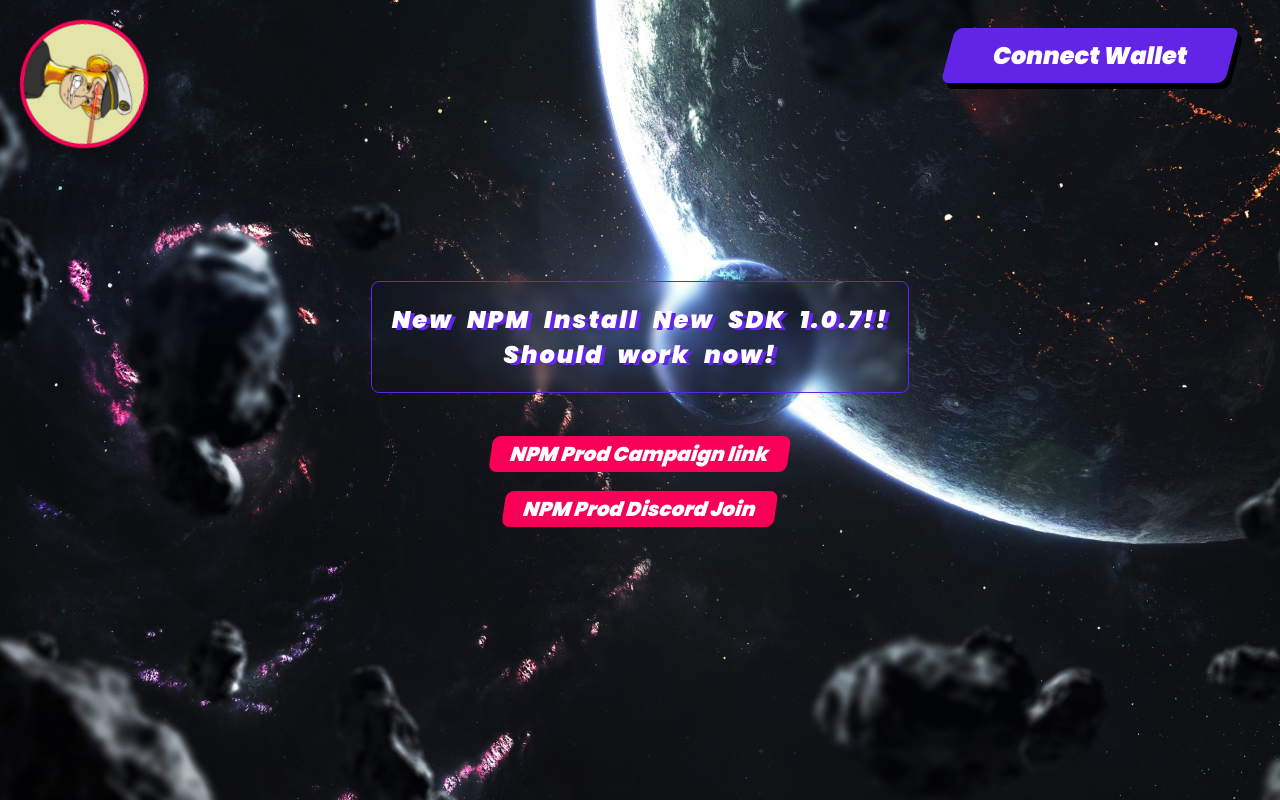
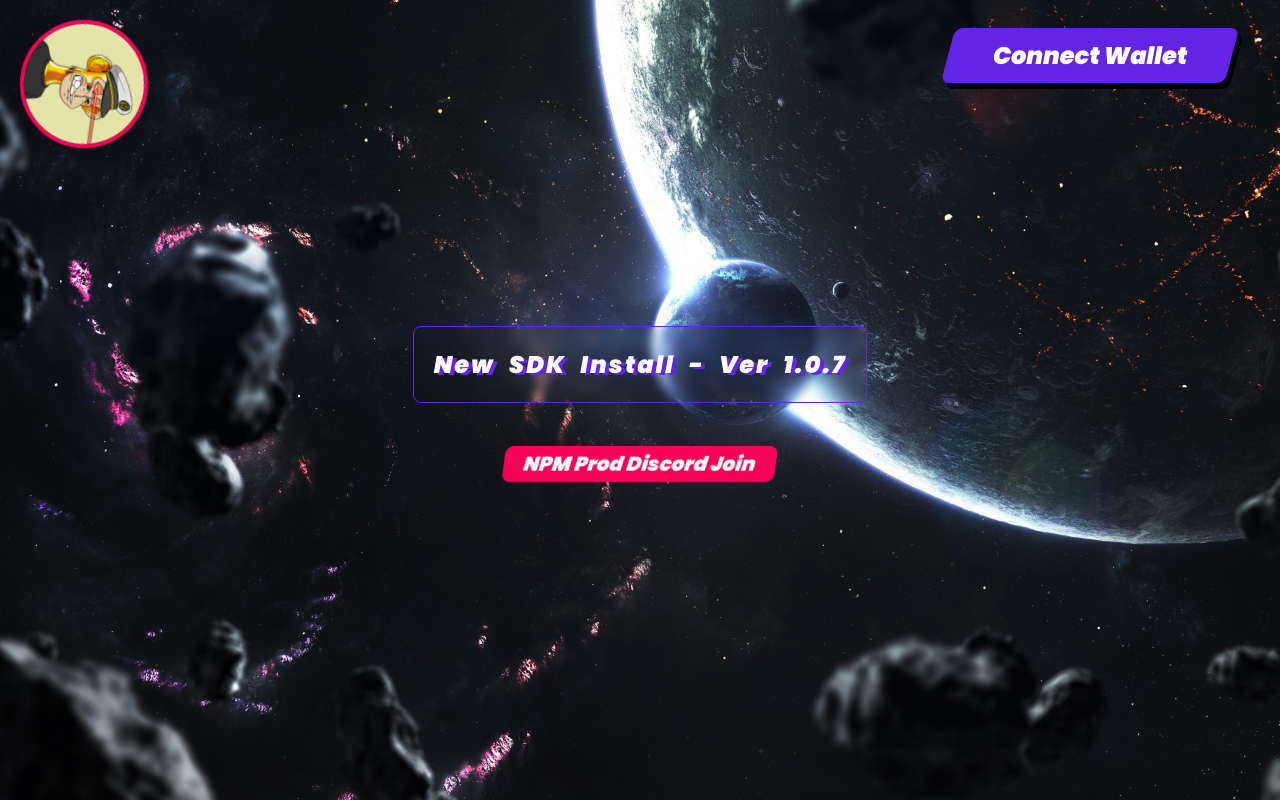
Before and after one commit to elsung/AstroChimp, a React (Create React App) app: page / in a window 1280 px wide. Built offline with nearby package versions, Linux system fonts and the light colour scheme; what conductive-sdk, web3 would draw is missing.

Commit message:
updated to check with QA

```diff
--- a/src/App.js
+++ b/src/App.js
@@ -9,18 +9,9 @@ import Web3 from 'web3';
 // New SDK from NPM
 import frame from 'conductive-sdk'
 frame.init(
-  'KX-0gToTv6GUh915KSa2iqBGTFix3i7n1fBLVA7JUNA',
-  {api_host:'https://analytics.conductive.ai'}
+  'wLG3ZsMppCnPKR-kStQ7FIW6_f6XHDOWrOrlaP-SNEc',
+  {api_host:'https://analytics.qa-conductive.ai'}
 )
-
-// // Local Test
-// import frame from 'conductive-sdk'
-// frame.init(
-//   'A0vW73DK3wmoqlp8hexfI_JC56PDc_S7g5k6pIsqExM',
-//   {api_host:'http://localhost:8000'}
-// )
-
-
 
 // Wallet connect function
 
@@ -59,14 +50,12 @@ function App() {
           {/* Testing NPM install of SDK
           <br/>Pointed to QA analytics.
           <br/>SDK-test project. */}
-          New NPM Install New SDK 1.0.7!!
+          New SDK Install - Ver 1.0.7
           <br/>
-              Should work now!
         </p>
 
         <ul>
-          <li><a href="https://ape.to/4sty6">NPM Prod Campaign link </a></li>
-          <li><a href="https://discord.ape.to/J3BPT9KsRJ">NPM Prod Discord Join </a></li>
+          <li><a href="https://qa-discord.ape.to/CmZtdbat4K">NPM Prod Discord Join </a></li>
         </ul>
 
 
```
